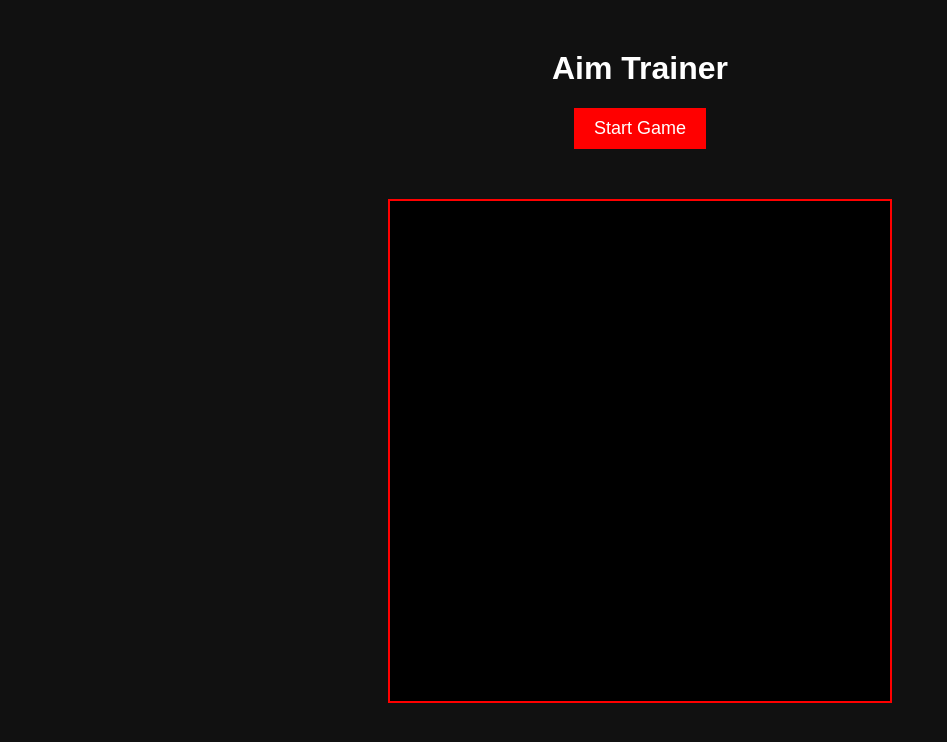
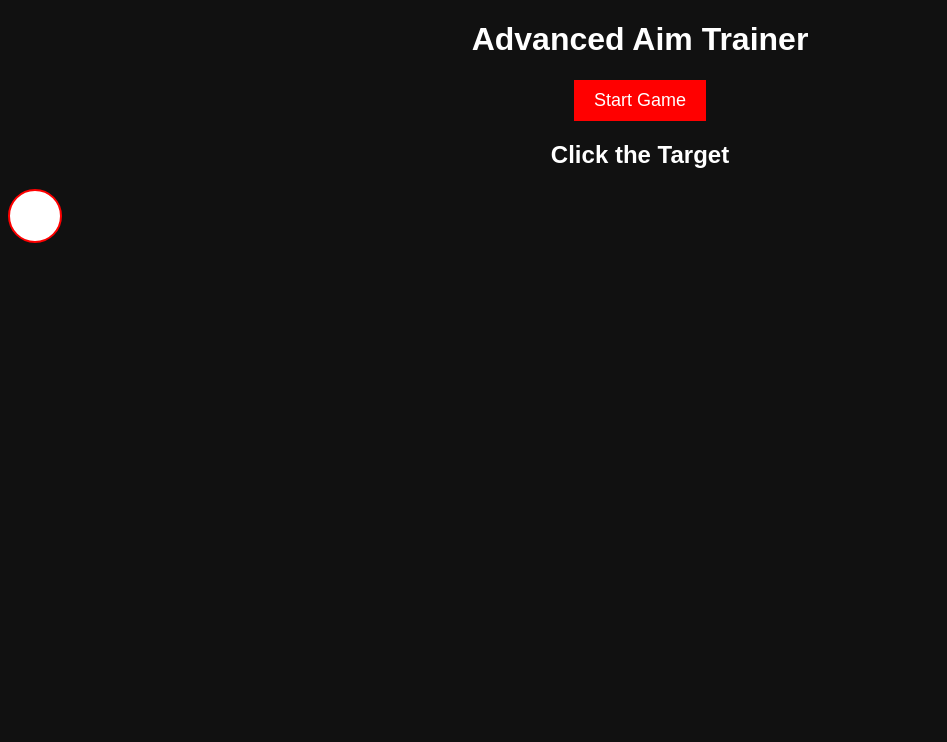
Before and after one commit to 5eptu/AimTrain, a plain HTML site: page index.html in a window 1280 px wide. Shown: the whole page, without its empty margins (0-947 px from the left). Drawn offline with Linux system fonts and the light colour scheme; files that its build step writes are made by us from their sources; files whose address does not match are found by name.

Commit message:
Update index.html

```diff
--- a/index.html
+++ b/index.html
@@ -8,15 +8,19 @@
 </head>
 <body>
 
-    <div class="container">
-        <h1>Aim Trainer</h1>
-        <button id="start-game">Start Game</button>
-        <div id="target-area" class="target-area"></div>
+    <!-- Homepage with Start Button -->
+    <div id="homepage" class="homepage-container">
+        <h1 class="title">Advanced Aim Trainer</h1>
+        <div class="start-btn-container">
+            <button id="start-game" class="start-btn">Start Game</button>
+        </div>
     </div>
 
-    <!-- Audio Elements -->
-    <audio id="click-sound" src="assets/sounds/wii-start-click-page-shift-sound.mp3"></audio>
-    <audio id="start-sound" src="assets/sounds/warn3.mp3"></audio>
+    <!-- Game Section (Hidden Initially) -->
+    <div id="game-container" class="game-container">
+        <h2>Click the Target</h2>
+        <div id="target" class="target"></div>
+    </div>
 
     <script src="scripts.js"></script>
 </body>
```
